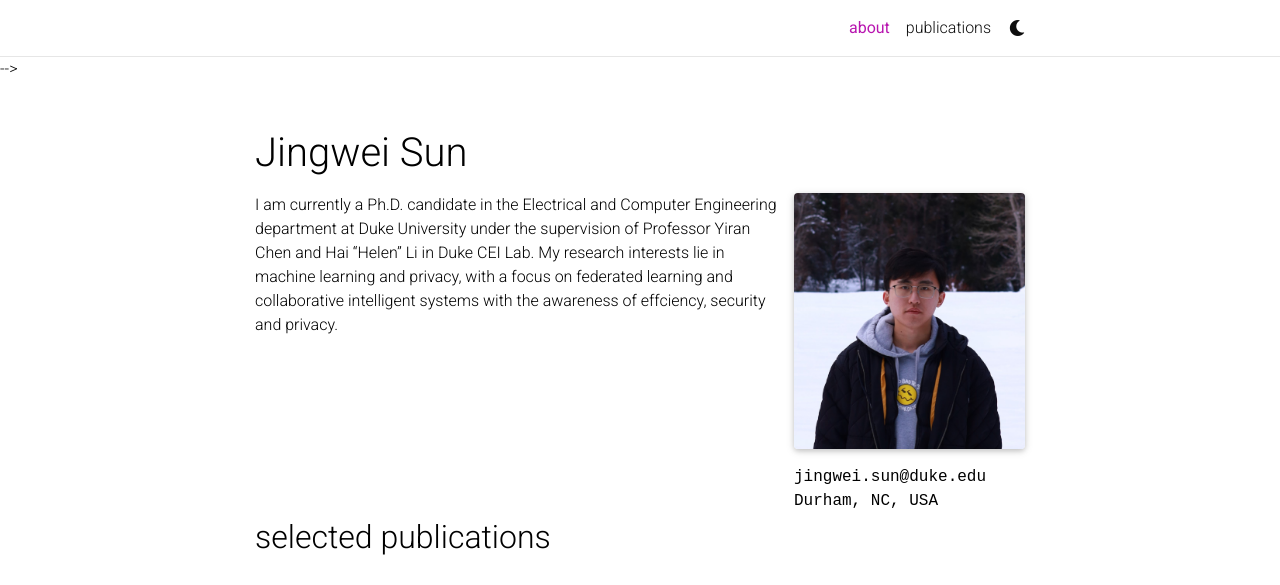
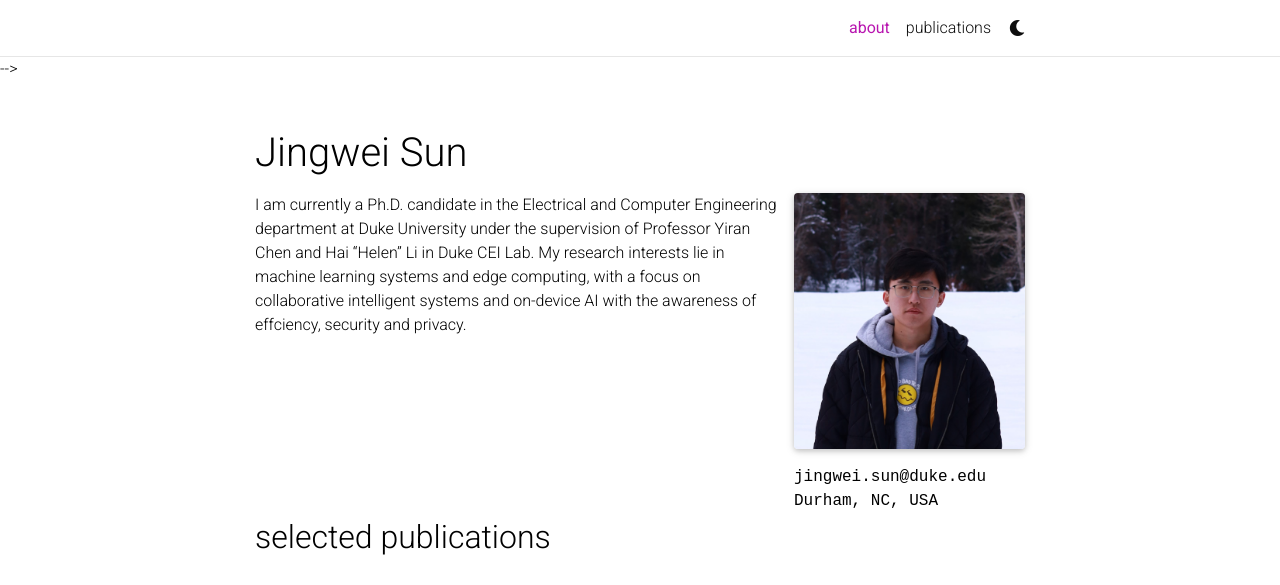
Before and after one commit to jeremy313/jeremy313.github.io, a Jekyll site: the page built from _pages/about.md, in a window 1280 px wide, cut to the strip 0-585 px from the top of the page. Built offline with Jekyll 4.4.1, drawn with Linux system fonts in a browser that asks for light colours; full-size pictures stand in for the smaller copies a plugin makes; comment, search, counter and statistics services are not loaded; a style sheet for code colours, icons or effects is not loaded.

Commit message:
Update about.md

```diff
--- a/_pages/about.md
+++ b/_pages/about.md
@@ -17,4 +17,4 @@ selected_papers: true # includes a list of papers marked as "selected={true}"
 social: true  # includes social icons at the bottom of the page
 ---
 
-I am currently a Ph.D. candidate in the Electrical and Computer Engineering department at Duke University under the supervision of Professor Yiran Chen and Hai "Helen" Li in Duke CEI Lab. My research interests lie in machine learning and privacy, with a focus on federated learning and collaborative intelligent systems with the awareness of effciency, security and privacy.
+I am currently a Ph.D. candidate in the Electrical and Computer Engineering department at Duke University under the supervision of Professor Yiran Chen and Hai "Helen" Li in Duke CEI Lab. My research interests lie in machine learning systems and edge computing, with a focus on collaborative intelligent systems and on-device AI with the awareness of effciency, security and privacy.
```
